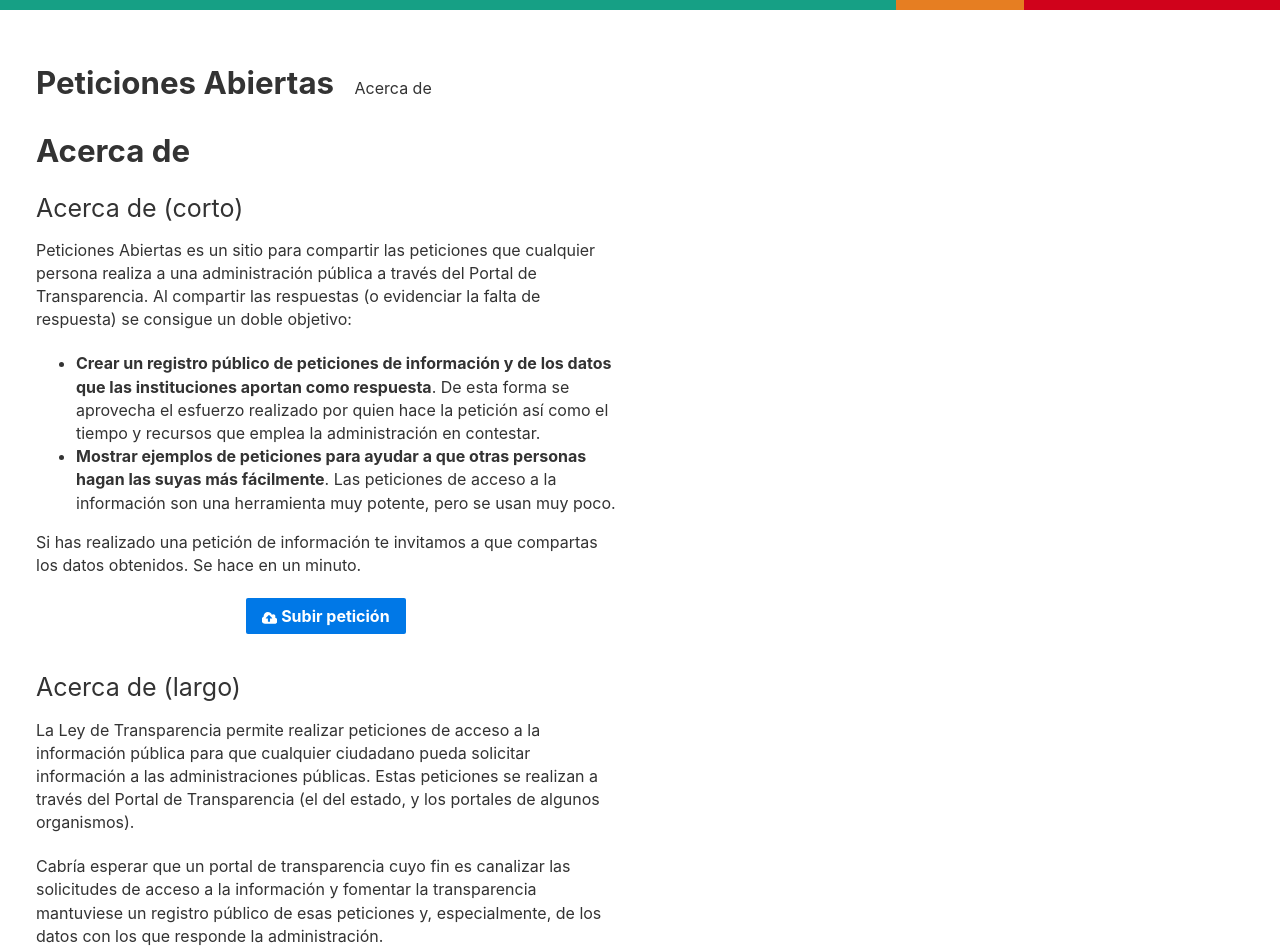
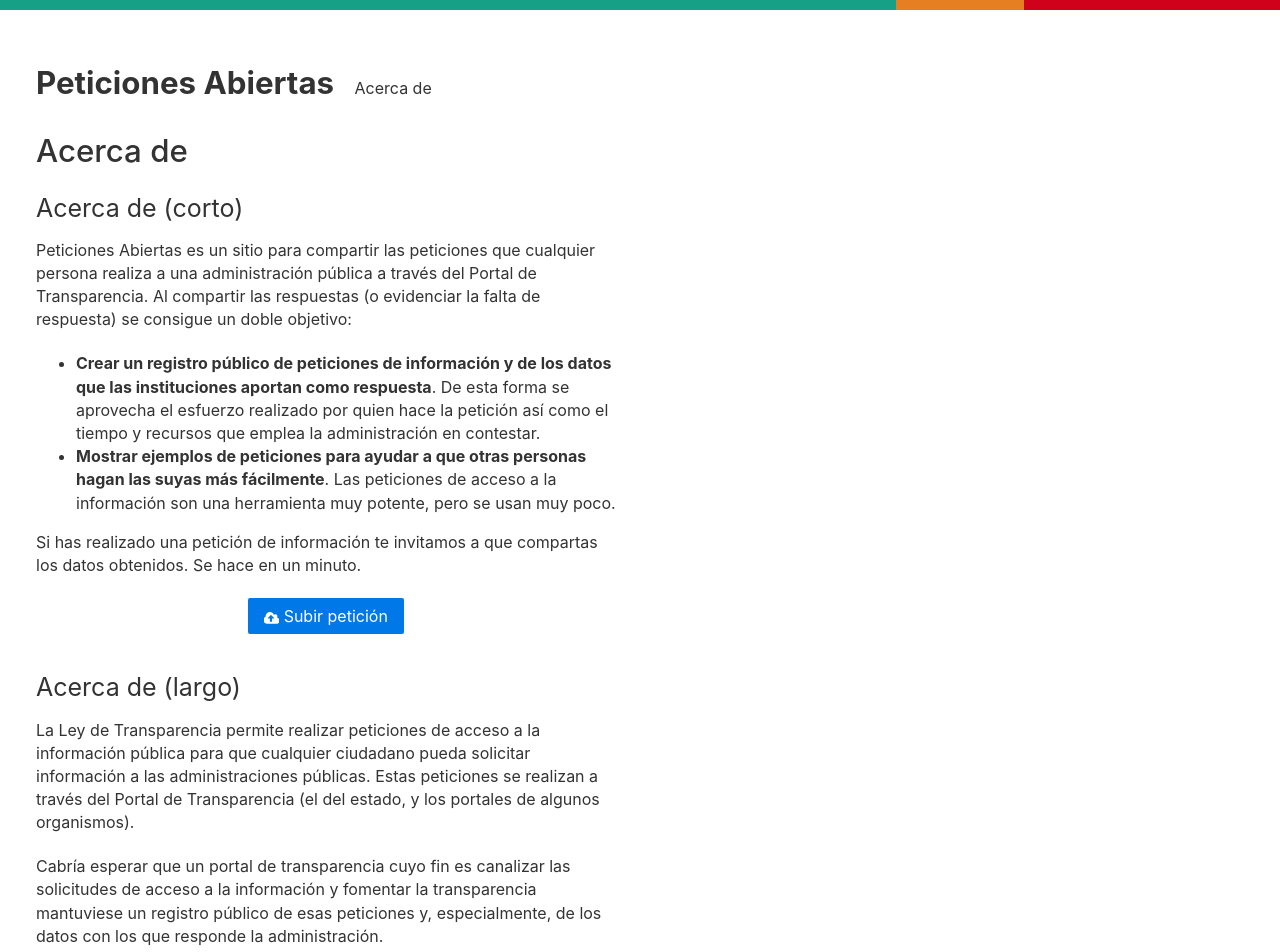
Before and after one commit to PopulateTools/peticiones-abiertas, a Jekyll site: the page built from acerca-de.md, in a window 1280 px wide. Shown: the top 952 px of the page. Built offline with Jekyll 4.4.1, drawn with Linux system fonts in a browser that asks for light colours.

Commit message:
Decrease font weight on buttons

```diff
--- a/_includes/header.html
+++ b/_includes/header.html
@@ -5,7 +5,7 @@
         <a class="headerLink" href="{{ about_page.url | relative_url }}">{{ about_page.title | escape }}</a>
 
         {% if page.path != 'acerca-de.md' %}
-          <a class="headerButton pull-right mt2 pure-button pure-button-primary strong fw700" href="https://docs.google.com/forms/d/e/1FAIpQLSdbAQByKUl2YhFBVn-0pe6diwqy_MC3hSgNi5sW8bY7oXXZCA/viewform"><svg class="vb" width="15" height="15" viewBox="0 0 1792 1792" xmlns="http://www.w3.org/2000/svg"><path d="M1216 864q0-14-9-23l-352-352q-9-9-23-9t-23 9l-351 351q-10 12-10 24 0 14 9 23t23 9h224v352q0 13 9.5 22.5t22.5 9.5h192q13 0 22.5-9.5t9.5-22.5v-352h224q13 0 22.5-9.5t9.5-22.5zm640 288q0 159-112.5 271.5t-271.5 112.5h-1088q-185 0-316.5-131.5t-131.5-316.5q0-130 70-240t188-165q-2-30-2-43 0-212 150-362t362-150q156 0 285.5 87t188.5 231q71-62 166-62 106 0 181 75t75 181q0 76-41 138 130 31 213.5 135.5t83.5 238.5z" fill="#fff"/></svg> Subir petición</a>
+          <a class="headerButton pull-right mt2 pure-button pure-button-primary" href="https://docs.google.com/forms/d/e/1FAIpQLSdbAQByKUl2YhFBVn-0pe6diwqy_MC3hSgNi5sW8bY7oXXZCA/viewform"><svg class="vb" width="15" height="15" viewBox="0 0 1792 1792" xmlns="http://www.w3.org/2000/svg"><path d="M1216 864q0-14-9-23l-352-352q-9-9-23-9t-23 9l-351 351q-10 12-10 24 0 14 9 23t23 9h224v352q0 13 9.5 22.5t22.5 9.5h192q13 0 22.5-9.5t9.5-22.5v-352h224q13 0 22.5-9.5t9.5-22.5zm640 288q0 159-112.5 271.5t-271.5 112.5h-1088q-185 0-316.5-131.5t-131.5-316.5q0-130 70-240t188-165q-2-30-2-43 0-212 150-362t362-150q156 0 285.5 87t188.5 231q71-62 166-62 106 0 181 75t75 181q0 76-41 138 130 31 213.5 135.5t83.5 238.5z" fill="#fff"/></svg> Subir petición</a>
         {% endif %}
     </div>
 </header>
--- a/_layouts/page.html
+++ b/_layouts/page.html
@@ -3,7 +3,7 @@ layout: default
 ---
 <div class="pure-u-1 pure-u-md-3-5">
     <div class="wrapper">
-        <h2 class="fw700">{{ page.title }}</h2>
+        <h2 class="fw500">{{ page.title }}</h2>
 
         <div class="pageContent">
             {{content}}
--- a/_layouts/request.html
+++ b/_layouts/request.html
@@ -40,7 +40,7 @@ layout: default
           <p class="petitionIndicator small grey up">Copia de la petición</p>
         </div>
         <div class="pure-u-1 pure-u-md-4-5">
-          <a class="pure-button pure-button-primary fw700 mb1" href="{{page.request_pdf_url}}" target="_blank"><svg width="15" height="15" viewBox="0 0 1792 1792" xmlns="http://www.w3.org/2000/svg"><path fill="#fff" d="M1596 380q28 28 48 76t20 88v1152q0 40-28 68t-68 28h-1344q-40 0-68-28t-28-68v-1600q0-40 28-68t68-28h896q40 0 88 20t76 48zm-444-244v376h376q-10-29-22-41l-313-313q-12-12-41-22zm384 1528v-1024h-416q-40 0-68-28t-28-68v-416h-768v1536h1280zm-514-593q33 26 84 56 59-7 117-7 147 0 177 49 16 22 2 52 0 1-1 2l-2 2v1q-6 38-71 38-48 0-115-20t-130-53q-221 24-392 83-153 262-242 262-15 0-28-7l-24-12q-1-1-6-5-10-10-6-36 9-40 56-91.5t132-96.5q14-9 23 6 2 2 2 4 52-85 107-197 68-136 104-262-24-82-30.5-159.5t6.5-127.5q11-40 42-40h22q23 0 35 15 18 21 9 68-2 6-4 8 1 3 1 8v30q-2 123-14 192 55 164 146 238zm-576 411q52-24 137-158-51 40-87.5 84t-49.5 74zm398-920q-15 42-2 132 1-7 7-44 0-3 7-43 1-4 4-8-1-1-1-2t-.5-1.5-.5-1.5q-1-22-13-36 0 1-1 2v2zm-124 661q135-54 284-81-2-1-13-9.5t-16-13.5q-76-67-127-176-27 86-83 197-30 56-45 83zm646-16q-24-24-140-24 76 28 124 28 14 0 18-1 0-1-2-3z"/></svg> Descargar copia</a>
+          <a class="pure-button pure-button-primary mb1" href="{{page.request_pdf_url}}" target="_blank"><svg width="15" height="15" viewBox="0 0 1792 1792" xmlns="http://www.w3.org/2000/svg"><path fill="#fff" d="M1596 380q28 28 48 76t20 88v1152q0 40-28 68t-68 28h-1344q-40 0-68-28t-28-68v-1600q0-40 28-68t68-28h896q40 0 88 20t76 48zm-444-244v376h376q-10-29-22-41l-313-313q-12-12-41-22zm384 1528v-1024h-416q-40 0-68-28t-28-68v-416h-768v1536h1280zm-514-593q33 26 84 56 59-7 117-7 147 0 177 49 16 22 2 52 0 1-1 2l-2 2v1q-6 38-71 38-48 0-115-20t-130-53q-221 24-392 83-153 262-242 262-15 0-28-7l-24-12q-1-1-6-5-10-10-6-36 9-40 56-91.5t132-96.5q14-9 23 6 2 2 2 4 52-85 107-197 68-136 104-262-24-82-30.5-159.5t6.5-127.5q11-40 42-40h22q23 0 35 15 18 21 9 68-2 6-4 8 1 3 1 8v30q-2 123-14 192 55 164 146 238zm-576 411q52-24 137-158-51 40-87.5 84t-49.5 74zm398-920q-15 42-2 132 1-7 7-44 0-3 7-43 1-4 4-8-1-1-1-2t-.5-1.5-.5-1.5q-1-22-13-36 0 1-1 2v2zm-124 661q135-54 284-81-2-1-13-9.5t-16-13.5q-76-67-127-176-27 86-83 197-30 56-45 83zm646-16q-24-24-140-24 76 28 124 28 14 0 18-1 0-1-2-3z"/></svg> Descargar copia</a>
         </div>
       {% endif %}
     </div>
@@ -98,7 +98,7 @@ layout: default
           <p class="petitionIndicator small grey up">Copia de la resolución</p>
         </div>
         <div class="pure-u-1 pure-u-md-4-5">
-          <a class="pure-button pure-button-primary fw700 mb1" href="{{page.resolution_pdf_url}}" target="_blank"><svg width="15" height="15" viewBox="0 0 1792 1792" xmlns="http://www.w3.org/2000/svg"><path fill="#fff" d="M1596 380q28 28 48 76t20 88v1152q0 40-28 68t-68 28h-1344q-40 0-68-28t-28-68v-1600q0-40 28-68t68-28h896q40 0 88 20t76 48zm-444-244v376h376q-10-29-22-41l-313-313q-12-12-41-22zm384 1528v-1024h-416q-40 0-68-28t-28-68v-416h-768v1536h1280zm-514-593q33 26 84 56 59-7 117-7 147 0 177 49 16 22 2 52 0 1-1 2l-2 2v1q-6 38-71 38-48 0-115-20t-130-53q-221 24-392 83-153 262-242 262-15 0-28-7l-24-12q-1-1-6-5-10-10-6-36 9-40 56-91.5t132-96.5q14-9 23 6 2 2 2 4 52-85 107-197 68-136 104-262-24-82-30.5-159.5t6.5-127.5q11-40 42-40h22q23 0 35 15 18 21 9 68-2 6-4 8 1 3 1 8v30q-2 123-14 192 55 164 146 238zm-576 411q52-24 137-158-51 40-87.5 84t-49.5 74zm398-920q-15 42-2 132 1-7 7-44 0-3 7-43 1-4 4-8-1-1-1-2t-.5-1.5-.5-1.5q-1-22-13-36 0 1-1 2v2zm-124 661q135-54 284-81-2-1-13-9.5t-16-13.5q-76-67-127-176-27 86-83 197-30 56-45 83zm646-16q-24-24-140-24 76 28 124 28 14 0 18-1 0-1-2-3z"/></svg> Descargar copia</a>
+          <a class="pure-button pure-button-primary mb1" href="{{page.resolution_pdf_url}}" target="_blank"><svg width="15" height="15" viewBox="0 0 1792 1792" xmlns="http://www.w3.org/2000/svg"><path fill="#fff" d="M1596 380q28 28 48 76t20 88v1152q0 40-28 68t-68 28h-1344q-40 0-68-28t-28-68v-1600q0-40 28-68t68-28h896q40 0 88 20t76 48zm-444-244v376h376q-10-29-22-41l-313-313q-12-12-41-22zm384 1528v-1024h-416q-40 0-68-28t-28-68v-416h-768v1536h1280zm-514-593q33 26 84 56 59-7 117-7 147 0 177 49 16 22 2 52 0 1-1 2l-2 2v1q-6 38-71 38-48 0-115-20t-130-53q-221 24-392 83-153 262-242 262-15 0-28-7l-24-12q-1-1-6-5-10-10-6-36 9-40 56-91.5t132-96.5q14-9 23 6 2 2 2 4 52-85 107-197 68-136 104-262-24-82-30.5-159.5t6.5-127.5q11-40 42-40h22q23 0 35 15 18 21 9 68-2 6-4 8 1 3 1 8v30q-2 123-14 192 55 164 146 238zm-576 411q52-24 137-158-51 40-87.5 84t-49.5 74zm398-920q-15 42-2 132 1-7 7-44 0-3 7-43 1-4 4-8-1-1-1-2t-.5-1.5-.5-1.5q-1-22-13-36 0 1-1 2v2zm-124 661q135-54 284-81-2-1-13-9.5t-16-13.5q-76-67-127-176-27 86-83 197-30 56-45 83zm646-16q-24-24-140-24 76 28 124 28 14 0 18-1 0-1-2-3z"/></svg> Descargar copia</a>
         </div>
       {% endif %}
 
@@ -108,7 +108,7 @@ layout: default
             <p class="petitionIndicator small grey up">Datos de la petición</p>
           </div>
           <div class="pure-u-1 pure-u-md-4-5">
-            <a class="pure-button pure-button-primary fw700 mb1" href="{{page.resolution_data_url}}" target="_blank"><svg class="vm" width="15" height="15" viewBox="0 0 1792 1792" xmlns="http://www.w3.org/2000/svg"><path fill="#fff" d="M1344 1344q0-26-19-45t-45-19-45 19-19 45 19 45 45 19 45-19 19-45zm256 0q0-26-19-45t-45-19-45 19-19 45 19 45 45 19 45-19 19-45zm128-224v320q0 40-28 68t-68 28h-1472q-40 0-68-28t-28-68v-320q0-40 28-68t68-28h465l135 136q58 56 136 56t136-56l136-136h464q40 0 68 28t28 68zm-325-569q17 41-14 70l-448 448q-18 19-45 19t-45-19l-448-448q-31-29-14-70 17-39 59-39h256v-448q0-26 19-45t45-19h256q26 0 45 19t19 45v448h256q42 0 59 39z"/></svg> Descargar datos</a>
+            <a class="pure-button pure-button-primary mb1" href="{{page.resolution_data_url}}" target="_blank"><svg class="vm" width="15" height="15" viewBox="0 0 1792 1792" xmlns="http://www.w3.org/2000/svg"><path fill="#fff" d="M1344 1344q0-26-19-45t-45-19-45 19-19 45 19 45 45 19 45-19 19-45zm256 0q0-26-19-45t-45-19-45 19-19 45 19 45 45 19 45-19 19-45zm128-224v320q0 40-28 68t-68 28h-1472q-40 0-68-28t-28-68v-320q0-40 28-68t68-28h465l135 136q58 56 136 56t136-56l136-136h464q40 0 68 28t28 68zm-325-569q17 41-14 70l-448 448q-18 19-45 19t-45-19l-448-448q-31-29-14-70 17-39 59-39h256v-448q0-26 19-45t45-19h256q26 0 45 19t19 45v448h256q42 0 59 39z"/></svg> Descargar datos</a>
           </div>
         {% endif %}
       {% endif %}
--- a/_sass/_utils.scss
+++ b/_sass/_utils.scss
@@ -8,8 +8,8 @@
     display: block;
     max-width: 100%;
 }
-.fw700 {
-    font-weight: 700;
+.fw500 {
+    font-weight: 500;
 }
 .pull-right {
     float: right;
--- a/acerca-de.md
+++ b/acerca-de.md
@@ -12,7 +12,7 @@ Peticiones Abiertas es un sitio para compartir las peticiones que cualquier pers
 
 Si has realizado una petición de información te invitamos a que compartas los datos obtenidos. Se hace en un minuto.
 
-<p class="center"><a class="pure-button pure-button-primary fw700 mb1" href="https://docs.google.com/forms/d/e/1FAIpQLSdbAQByKUl2YhFBVn-0pe6diwqy_MC3hSgNi5sW8bY7oXXZCA/viewform"><svg class="vb" width="15" height="15" viewBox="0 0 1792 1792" xmlns="http://www.w3.org/2000/svg"><path d="M1216 864q0-14-9-23l-352-352q-9-9-23-9t-23 9l-351 351q-10 12-10 24 0 14 9 23t23 9h224v352q0 13 9.5 22.5t22.5 9.5h192q13 0 22.5-9.5t9.5-22.5v-352h224q13 0 22.5-9.5t9.5-22.5zm640 288q0 159-112.5 271.5t-271.5 112.5h-1088q-185 0-316.5-131.5t-131.5-316.5q0-130 70-240t188-165q-2-30-2-43 0-212 150-362t362-150q156 0 285.5 87t188.5 231q71-62 166-62 106 0 181 75t75 181q0 76-41 138 130 31 213.5 135.5t83.5 238.5z" fill="#fff"/></svg> Subir petición</a></p>
+<p class="center"><a class="pure-button pure-button-primary mb1" href="https://docs.google.com/forms/d/e/1FAIpQLSdbAQByKUl2YhFBVn-0pe6diwqy_MC3hSgNi5sW8bY7oXXZCA/viewform"><svg class="vb" width="15" height="15" viewBox="0 0 1792 1792" xmlns="http://www.w3.org/2000/svg"><path d="M1216 864q0-14-9-23l-352-352q-9-9-23-9t-23 9l-351 351q-10 12-10 24 0 14 9 23t23 9h224v352q0 13 9.5 22.5t22.5 9.5h192q13 0 22.5-9.5t9.5-22.5v-352h224q13 0 22.5-9.5t9.5-22.5zm640 288q0 159-112.5 271.5t-271.5 112.5h-1088q-185 0-316.5-131.5t-131.5-316.5q0-130 70-240t188-165q-2-30-2-43 0-212 150-362t362-150q156 0 285.5 87t188.5 231q71-62 166-62 106 0 181 75t75 181q0 76-41 138 130 31 213.5 135.5t83.5 238.5z" fill="#fff"/></svg> Subir petición</a></p>
 
 ### Acerca de (largo)
 
--- a/css/main.scss
+++ b/css/main.scss
@@ -19,7 +19,6 @@
 
 html {
     font-size: 100%;
-    -moz-osx-font-smoothing: grayscale;
     text-rendering: optimizelegibility;
     font-feature-settings: "liga","kern";
 }
```
